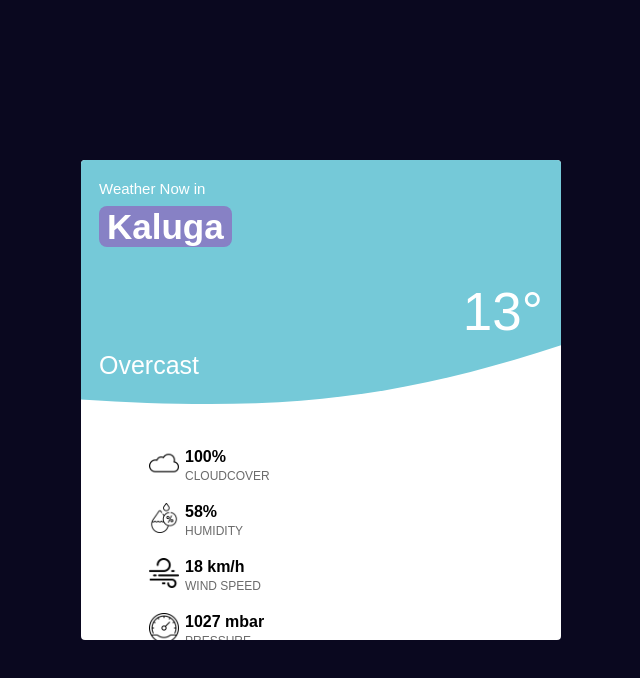
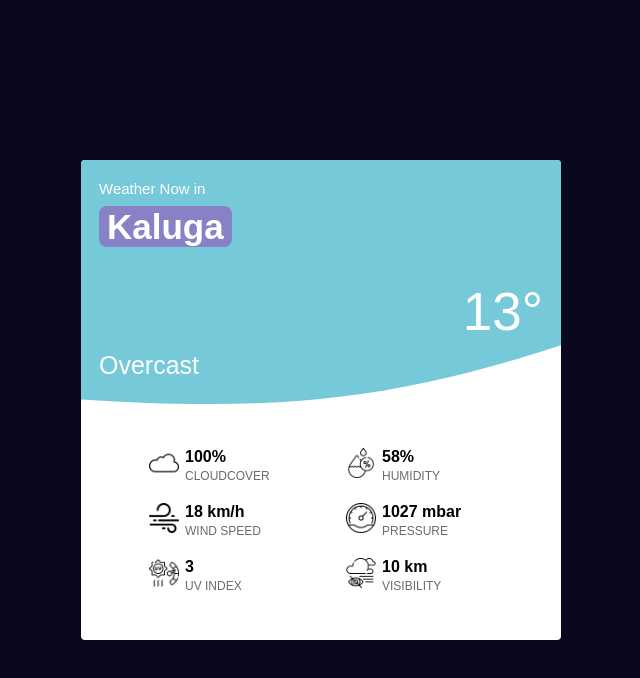
Before and after one commit to LexaWin/weather-app, a React (Create React App) app: page / in a window 1280 px wide. Shown: the top 678 px of the page, without its empty margins (319-959 px from the left). Built offline with nearby package versions, Linux system fonts and the light colour scheme.

Commit message:
Made Properties component

```diff
--- a/src/components/app/App.css
+++ b/src/components/app/App.css
@@ -40,13 +40,3 @@
   font-size: 53px;
   font-weight: 500;
 }
-
-.properties {
-  color: #000000;
-  list-style: none;
-  display: flex;
-  flex-wrap: wrap;
-  row-gap: 20px;
-  column-gap: 20px;
-  padding-left: 50px;
-}
--- a/src/components/app/App.jsx
+++ b/src/components/app/App.jsx
@@ -1,25 +1,13 @@
 import MainService from '../../services/MainService';
-import Property from '../property/Property';
+import Properties from '../properties/Properties';
 
 import './App.css';
 
 function App() {
   const mainService = new MainService();
   const weather = mainService.getWeather();
-  const {
-    city,
-    temperature,
-    weatherDescription,
-    weatherProperties: {
-      cloudcover,
-      humidity,
-      windSpeed,
-      pressure,
-      uvIndex,
-      visibility,
-    },
-    isDay,
-  } = weather;
+  const { city, temperature, weatherDescription, weatherProperties, isDay } =
+    weather;
 
   let mainClassName = 'main';
   if (isDay) mainClassName += ' main__day';
@@ -35,14 +23,7 @@ function App() {
         <p className="weather-description">{weatherDescription}</p>
         <p className="temperature">{temperature}°</p>
       </div>
-      <ul className="properties">
-        <Property name="cloudcover" value={cloudcover} unit="%" />
-        <Property name="humidity" value={humidity} unit="%" />
-        <Property name="wind speed" value={windSpeed} unit=" km/h" />
-        <Property name="pressure" value={pressure} unit=" mbar" />
-        <Property name="uv index" value={uvIndex} unit="" />
-        <Property name="visibility" value={visibility} unit=" km" />
-      </ul>
+      <Properties properties={weatherProperties} />
     </main>
   );
 }
--- /dev/null
+++ b/src/components/properties/Properties.css
@@ -0,0 +1,8 @@
+.properties {
+  color: #000000;
+  list-style: none;
+  display: flex;
+  flex-wrap: wrap;
+  row-gap: 20px;
+  padding-left: 50px;
+}
--- /dev/null
+++ b/src/components/properties/Properties.jsx
@@ -0,0 +1,21 @@
+import Property from '../property/Property';
+
+import './Properties.css';
+
+function Properties(props) {
+  const { cloudcover, humidity, windSpeed, pressure, uvIndex, visibility } =
+    props.properties;
+
+  return (
+    <ul className="properties">
+      <Property name="cloudcover" value={cloudcover} unit="%" />
+      <Property name="humidity" value={humidity} unit="%" />
+      <Property name="wind speed" value={windSpeed} unit=" km/h" />
+      <Property name="pressure" value={pressure} unit=" mbar" />
+      <Property name="uv index" value={uvIndex} unit="" />
+      <Property name="visibility" value={visibility} unit=" km" />
+    </ul>
+  );
+}
+
+export default Properties;
```
